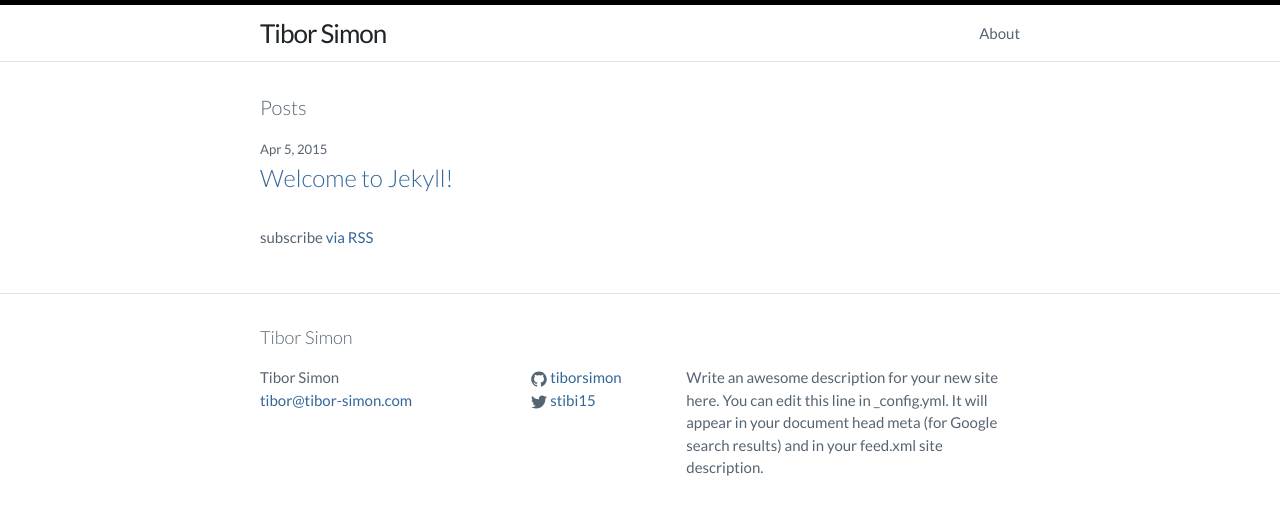
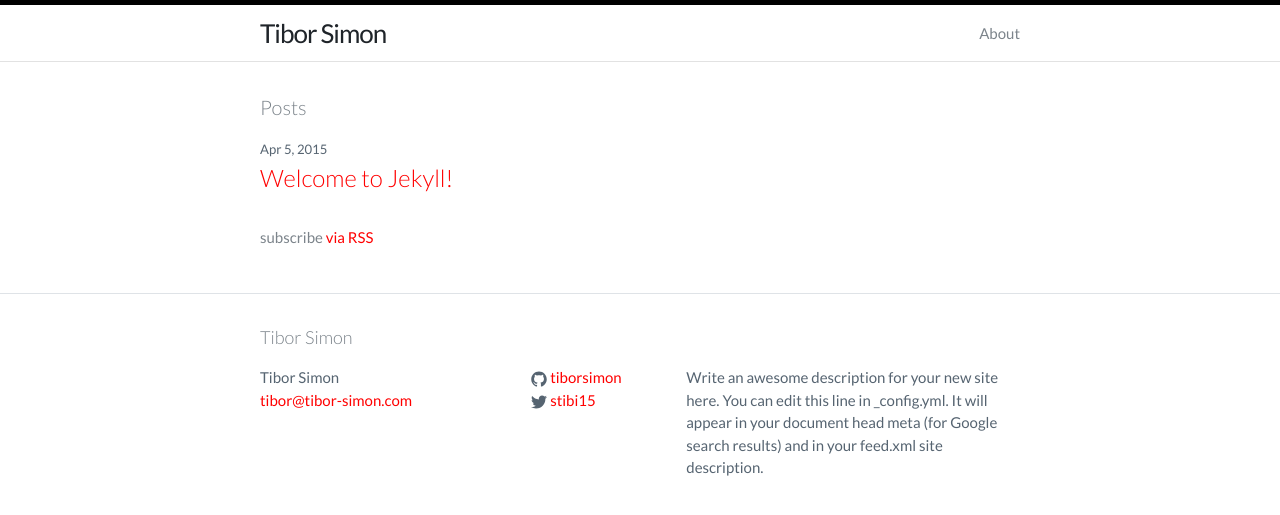
Before and after one commit to tiborsimon/tiborsimon.github.io, a Jekyll site: the page built from index.html, in a window 1280 px wide. Shown: the top 515 px of the page. Built offline with Jekyll 4.4.1, drawn with Linux system fonts in a browser that asks for light colours; nearby versions of some CDN libraries.

Commit message:
Text color

```diff
--- a/css/main.scss
+++ b/css/main.scss
@@ -12,9 +12,9 @@ $base-line-height:  1.5;
 
 $spacing-unit:      30px;
 
-$text-color:        #566471;
+$text-color:        #7C848B;
 $background-color:  #fff;
-$brand-color:       #336699;
+$brand-color:       red;
 
 $pre-bg-color:      #f6f6f6;
 $pre-border-color:  #dadada;
```
